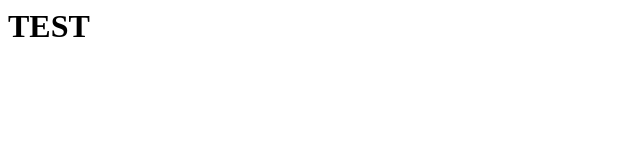
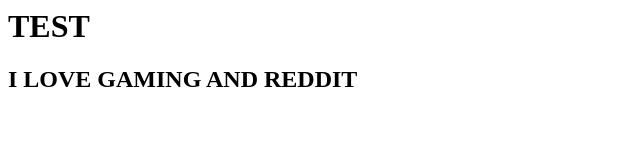
Before and after one commit to largepizza/nile2, a plain HTML site: page index.html in a window 1280 px wide. Shown: the whole page, without its empty margins (0-640 px from the left). Drawn offline with Linux system fonts and the light colour scheme.

Commit message:
reddit message added

```diff
--- a/index.html
+++ b/index.html
@@ -1,6 +1,6 @@
 <html>
 <body>
-
 <h1>TEST</h1>
+<h2>I LOVE GAMING AND REDDIT</h2>
 </body>
 </html>
```
